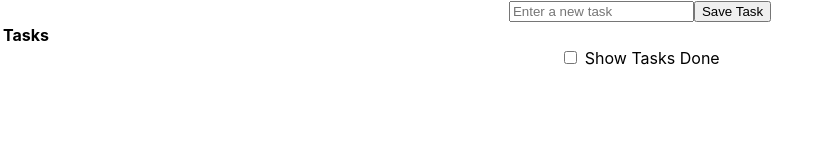
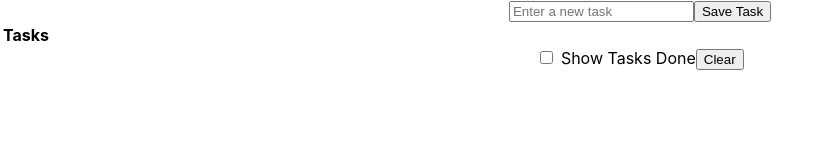
Before and after one commit to llatzer-dev/react-taskapp-localstorage, a React (Create React App) app: page / in a window 1280 px wide. Shown: the top 160 px of the page, without its empty margins (0-831 px from the left). Built offline with nearby package versions, Linux system fonts and the light colour scheme.

Commit message:
Delete Tasks

```diff
--- a/src/App.js
+++ b/src/App.js
@@ -3,6 +3,7 @@
 import "./App.css";
 import { TaskCreator } from "./components/TaskCreator";
 import { TaskTable } from "./components/TaskTable";
+import { VisibilityControl } from "./components/VisibilityControl";
 
 function App() {
   const [tasksItems, setTasksItems] = useState([]);
@@ -29,6 +30,11 @@
     }
   }, []);
 
+  const cleanTasks = () => {
+    setTasksItems(tasksItems.filter((task) => !task.done));
+    setShowCompleted(false);
+  };
+
   useEffect(() => {
     localStorage.setItem("tasks", JSON.stringify(tasksItems));
   }, [tasksItems]);
@@ -38,23 +44,21 @@
       <TaskCreator createNewTask={createNewTask} />
       <TaskTable tasks={tasksItems} toggleTask={toggleTask} />
 
-      <div>
-        <input
-          type="checkbox"
-          onChange={(e) => setShowCompleted(!showCompleted)}
-        />{" "}
-        <label>Show Tasks Done</label>
-      </div>
+      <VisibilityControl
+        isChecked={showCompleted}
+        setShowCompleted={(checked) => {
+          setShowCompleted(checked);
+        }}
+        cleanTasks={cleanTasks}
+      />
 
-      {
-        showCompleted === true && (
-          <TaskTable
-            tasks={tasksItems}
-            toggleTask={toggleTask}
-            showCompleted={showCompleted}
-          />
-        )
-      }
+      {showCompleted === true && (
+        <TaskTable
+          tasks={tasksItems}
+          toggleTask={toggleTask}
+          showCompleted={showCompleted}
+        />
+      )}
     </div>
   );
 }
--- /dev/null
+++ b/src/components/VisibilityControl.js
@@ -0,0 +1,23 @@
+export const VisibilityControl = ({
+  setShowCompleted,
+  cleanTasks,
+  isChecked,
+}) => {
+  const handleDelete = () => {
+    if (window.confirm("Are you sure you want to delete it?")) {
+      cleanTasks();
+    }
+  };
+
+  return (
+    <div>
+      <input
+        type="checkbox"
+        checked={isChecked}
+        onChange={(e) => setShowCompleted(e.target.checked)}
+      />{" "}
+      <label>Show Tasks Done</label>
+      <button onClick={handleDelete}>Clear</button>
+    </div>
+  );
+};
```
